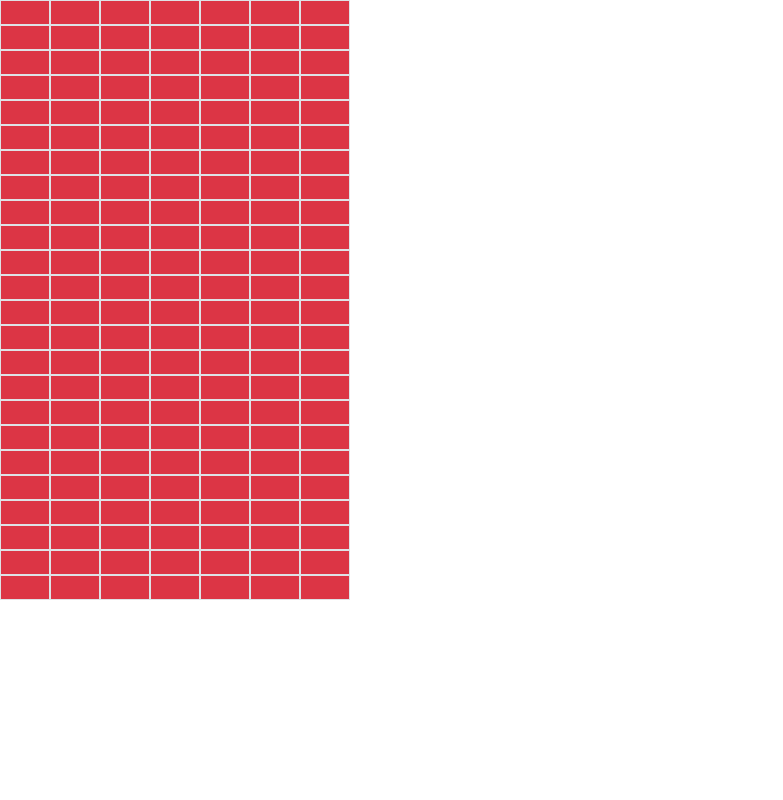
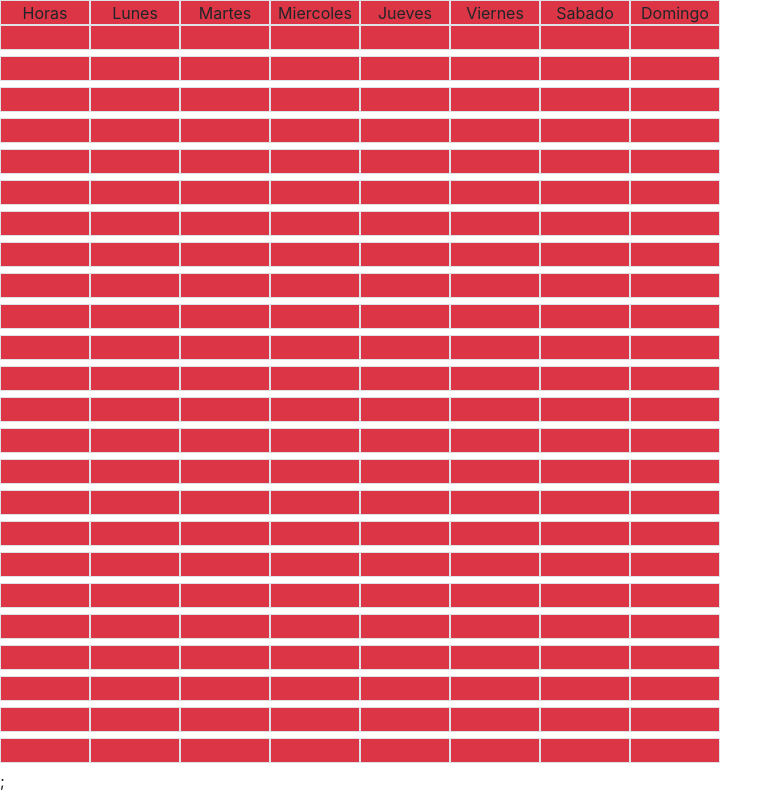
Before and after one commit to juanfer112/reservaPlaza, a React app: page / in a window 1280 px wide. Shown: the whole page, without its empty margins (0-783 px from the left). Built offline with nearby package versions, Linux system fonts and the light colour scheme.

Commit message:
Calendario v0.0.1

```diff
--- a/src/js/component/day.js
+++ b/src/js/component/day.js
@@ -1,19 +1,29 @@
 import React, { useState, useContext, useReducer } from "react";
 import { Context } from "../store/appContext";
 import { Link } from "react-router-dom";
+import PropTypes from "prop-types";
 
 import "../../styles/home.scss";
 
-export const Day = () => {
+export const Day = n => {
 	const array = [];
-	for (let hours = 0; hours < 24; hours++) {
-		array.push(hours);
+	for (let days = 0; days < 8; days++) {
+		array.push(days);
 	}
+
 	return (
 		<div>
 			{array.map((item, index) => {
-				return <div className="hours border bg-danger text-center" key={index} />;
+				return (
+					<div className="days border bg-danger text-center" key={index}>
+						{n.week[index]}
+					</div>
+				);
 			})}
 		</div>
 	);
 };
+
+Day.propTypes = {
+	n: PropTypes.any
+};
--- a/src/js/component/scheduler.js
+++ b/src/js/component/scheduler.js
@@ -6,9 +6,12 @@ import { Day } from "./day";
 import "../../styles/home.scss";
 
 export const Scheduler = () => {
-	var days = [];
-	for (let day = 0; day < 7; day++) {
-		days.push(<Day />);
+	var week = ["Horas", "Lunes", "Martes", "Miercoles", "Jueves", "Viernes", "Sabado", "Domingo"];
+	var array = [];
+
+	for (let hours = 0; hours < 24; hours++) {
+		array.push(<Day week={hours} />);
 	}
-	return <div className="week">{days}</div>;
+	return <><Day week={week} /> { array };</>
+
 };
--- a/src/styles/home.scss
+++ b/src/styles/home.scss
@@ -1,6 +1,8 @@
-.hours{
+.days{
     height: 25px;
-    width: 50px;
+    width: 90px;
+    display: inline-block;
+    margin: 0;
 }
 .week{
     display: flex;
```
